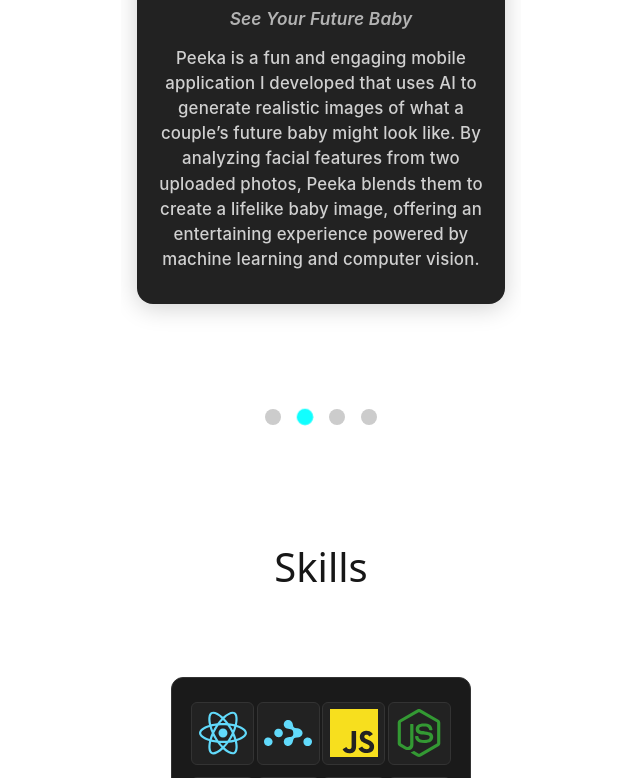
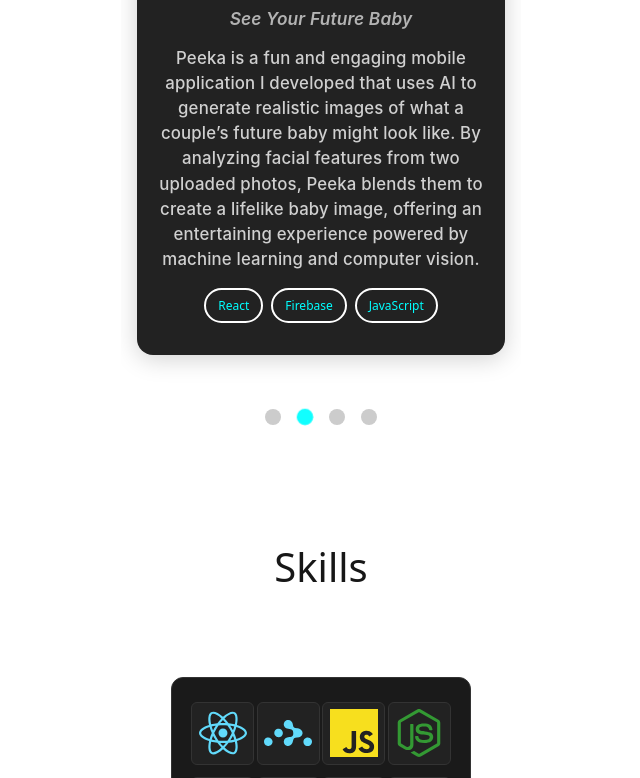
Before and after one commit to belimm/portfolio, a Next.js app: page / in a window 1280 px wide. Shown: the part 1219-1997 px from the top of the page, without its empty margins (319-959 px from the left). Built offline with nearby package versions, Linux system fonts and the light colour scheme.

Commit message:
v1.0.10 technologies added into projectcard

```diff
--- a/package.json
+++ b/package.json
@@ -1,6 +1,6 @@
 {
   "name": "portfolio",
-  "version": "1.0.9",
+  "version": "1.0.10",
   "private": true,
   "scripts": {
     "dev": "next dev",
--- a/src/app/projects/Projects.tsx
+++ b/src/app/projects/Projects.tsx
@@ -10,6 +10,7 @@ const projects = [
       p: 'Master Thesis Project',
       paragraph:
          'My master’s thesis explores the technical and architectural challenges of transitioning from monolithic applications to microservices, with a focus on refactorability, scalability, and performance. By implementing and analyzing both architectures in practical scenarios, I evaluate the trade-offs involved in such transitions and provide insights into best practices for building scalable, maintainable systems.',
+      technologies: ['Java', 'Spring Boot', 'Docker'],
    },
    {
       src: '/images/peeka.webp',
@@ -18,6 +19,7 @@ const projects = [
       p: 'See Your Future Baby',
       paragraph:
          'Peeka is a fun and engaging mobile application I developed that uses AI to generate realistic images of what a couple’s future baby might look like. By analyzing facial features from two uploaded photos, Peeka blends them to create a lifelike baby image, offering an entertaining experience powered by machine learning and computer vision.',
+      technologies: ['React', 'Firebase', 'JavaScript'],
    },
    {
       src: '/images/fibabanka-logo.avif',
@@ -26,6 +28,7 @@ const projects = [
       paragraph:
          "Engineered instant credit systems for major e-wallets and e-commerce platforms like Trendyol, developing scalable APIs and dynamic frontend interfaces for seamless financial transactions. Built secure, high-performance banking solutions using Java Enterprise, Spring Boot, React, TypeScript, Git, and SVN to power Türkiye's digital finance ecosystem.",
       url: 'https://www.fibabanka.com.tr/en/personal/loans/consumer-loan',
+      technologies: ['Java', 'Spring Boot', 'React', 'TypeScript'],
    },
    {
       src: '/images/eatwell2earn.jpg',
@@ -34,6 +37,7 @@ const projects = [
       p: 'Eatwell To Earn',
       paragraph:
          'EatWell2Earn is a Web3-powered Telegram Mini App I developed on the TON blockchain. The app lets users upload photos of their meals, analyzes the nutritional quality using AI, and rewards them based on their nutritional score. By combining AI-driven health insights with blockchain-based incentives, EatWell2Earn promotes healthy eating habits in a fun and rewarding way.',
+      technologies: ['React', 'Node.js', 'AWS', 'JavaScript'],
    },
 ];
 
@@ -58,7 +62,7 @@ export default function Projects() {
       const observer = new window.IntersectionObserver(
          ([entry]) => {
             if (entry.isIntersecting) {
-                  setIsAnimated(true);
+               setIsAnimated(true);
             } else {
                setIsAnimated(false); // Reset when out of view
             }
@@ -86,12 +90,13 @@ export default function Projects() {
                <div
                   key={idx}
                   className={`${styles.projectCard} ${
-                     idx === activeIndex ? styles.projectCardActive : styles.projectCardBlur
+                     idx === activeIndex
+                        ? styles.projectCardActive
+                        : styles.projectCardBlur
                   }`}
                   onClick={() => handleSlide(idx)}
                   tabIndex={0}
-                  aria-label={`Show project ${project.h3}`}
-               >
+                  aria-label={`Show project ${project.h3}`}>
                   <ProjectCard {...project} />
                </div>
             ))}
--- a/src/components/ProjectCard/ProjectCard.module.css
+++ b/src/components/ProjectCard/ProjectCard.module.css
@@ -98,3 +98,27 @@
       box-sizing: border-box;
    }
 }
+
+.techList {
+  display: flex;
+  flex-wrap: wrap;
+  gap: 0.5rem;
+  margin-top: 1rem;
+  justify-content: center;
+}
+
+.techBadge {
+  padding: 0.4rem 0.75rem;
+  border: 2px solid #fff;
+  border-radius: 50px;
+  font-size: 0.75rem;
+  color: #0ff;
+  background: transparent;
+  cursor: default;
+  transition: all 0.3s ease;
+}
+
+.techBadge:hover {
+  background: #0ff;
+  color: #000;
+}
--- a/src/components/ProjectCard/ProjectCard.tsx
+++ b/src/components/ProjectCard/ProjectCard.tsx
@@ -8,6 +8,7 @@ type ProjectCardProps = {
    paragraph?: string;
    link?: string;
    url?: string;
+   technologies?: string[];
 };
 
 export default function ProjectCard({
@@ -17,6 +18,7 @@ export default function ProjectCard({
    paragraph,
    link,
    url,
+   technologies,
 }: ProjectCardProps) {
    const Wrapper = link || url ? 'a' : 'div';
    const href = link || url;
@@ -26,12 +28,20 @@ export default function ProjectCard({
          href={href}
          className={styles.card}
          target={href ? '_blank' : undefined}
-      rel={href ? 'noopener noreferrer' : undefined}
-    >
+         rel={href ? 'noopener noreferrer' : undefined}>
          <img src={src} alt={h3} className={styles.image} />
          <h3 className={styles.title}>{h3}</h3>
          <p className={styles.subtitle}>{p}</p>
          {paragraph && <p className={styles.paragraph}>{paragraph}</p>}
+         {technologies && (
+            <div className={styles.techList}>
+               {technologies.map((tech: string, index: number) => (
+                  <span key={index} className={styles.techBadge}>
+                     {tech}
+                  </span>
+               ))}
+            </div>
+         )}
       </Wrapper>
    );
 }
```
Lines whose indentation alone changed are shown as unchanged.
